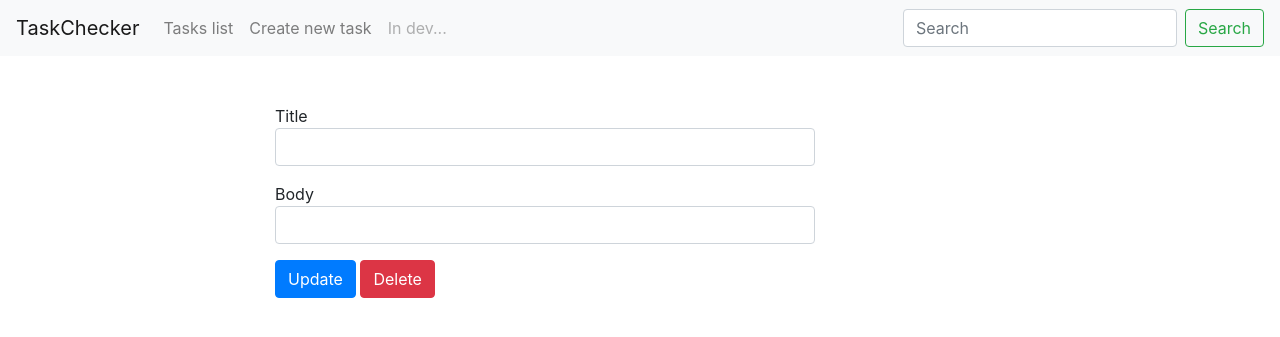
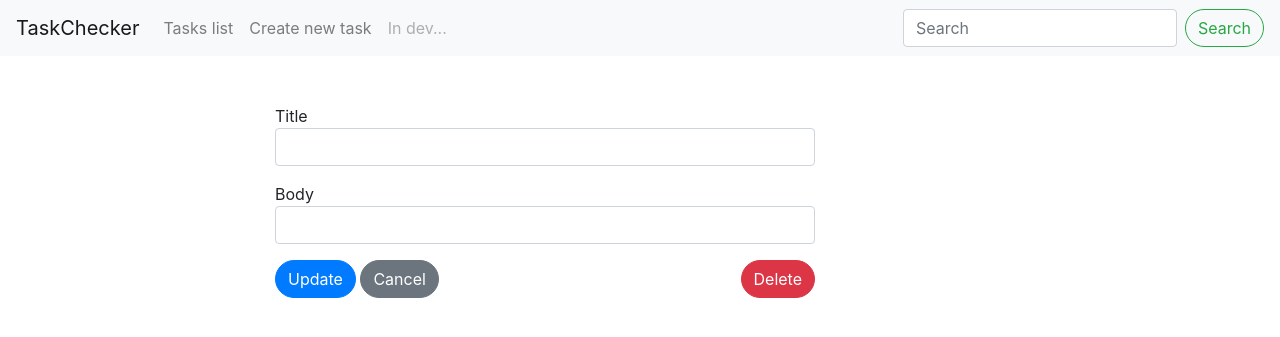
Before and after one commit to JokerCerg/taskchecker-project, a Django app: template tcapp/templates/tcapp/task_update.html in a window 1280 px wide. Shown: the top 337 px of the page. Run offline with Django 3.2, Linux system fonts and the light colour scheme; the template is opened without the code that fills it: values that come from a table or form of the project are taken from there, others are empty; some libraries are stand-ins or nearby versions.

Commit message:
fix bug: "generate slug while firsts slug delete"

```diff
--- a/static/CSS/style.css
+++ b/static/CSS/style.css
@@ -0,0 +1,17 @@
+.btn {
+    border-radius: 30px;
+}
+
+.card-body{
+    border-radius: 300px;
+}
+
+.upd-form-bottom-btn {
+    display: flex;
+    flex-direction: row;
+    justify-content: space-between;
+}
+
+.upd-form-bottom-btn .btn-content {
+    margin-right: 0px;
+}
--- a/tcapp/models.py
+++ b/tcapp/models.py
@@ -3,13 +3,17 @@ from django.shortcuts import reverse
 from django.utils.text import slugify
 
 
-def gen_slug(s):
-    title_slug = slugify(s, allow_unicode=True)
-    count_slug = Task.objects.all().filter(title__iexact=s).count()
-    if count_slug > 0:
-        return title_slug + '-' + str(int(count_slug + 1))
-    else:
-        return title_slug
+def gen_slug(title):
+    title_slug = slugify(title, allow_unicode=True)
+    check_slug = Task.objects.all().filter(slug__iexact=title_slug).count()
+    n = 1
+    while check_slug != 0:
+        test_slug = title_slug + '-' + str(n)
+        n += 1
+        check_slug = Task.objects.all().filter(slug__iexact=test_slug).count()
+        if check_slug == 0:
+            title_slug = test_slug
+    return title_slug
 
 
 class Task(models.Model):
--- a/tcapp/templates/tcapp/task_update.html
+++ b/tcapp/templates/tcapp/task_update.html
@@ -22,11 +22,16 @@
             </div>
         {% endfor %}
 
-        <button type="submit" class="btn btn-primary">Update</button>
-        <button type="button" class="btn btn-danger" data-toggle="modal" data-target="#myModal">Delete</button>
+        <div class="upd-form-bottom-btn">
+            <div class="btn-content">
+                <button type="submit" class="btn btn-primary">Update</button>
+                <a href="{% url 'tasks_list_url' %}" class="btn btn-secondary">Cancel</a>
+            </div>
+            <button type="button" class="btn btn-danger" data-toggle="modal" data-target="#myModal">Delete</button>
+        </div>
     </form>
 
-    <!-- Button trigger modal -->
+
     <div class="modal fade" id="myModal" tabindex="-1" role="dialog" aria-labelledby="exampleModalLabel" aria-hidden="true">
         <div class="modal-dialog" role="document">
             <div class="modal-content">
```
